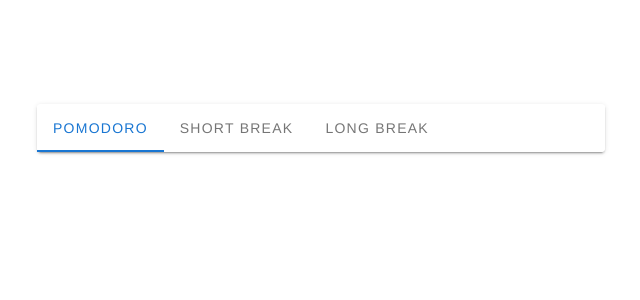
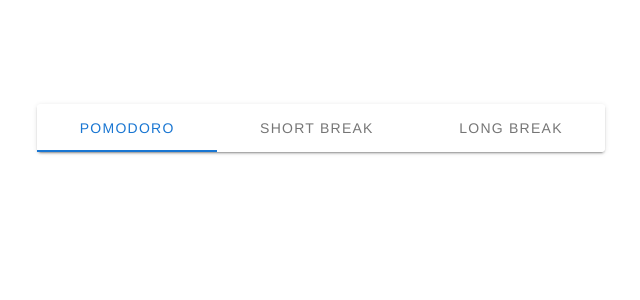
Before and after one commit to braden-w/Vue-Pomodoro-Clock, a Vue app: page / in a window 1280 px wide. Shown: the top 300 px of the page, without its empty margins (319-959 px from the left). Built offline with nearby package versions, Linux system fonts and the light colour scheme.

Commit message:
Changed Vuetify tabs

```diff
--- a/src/components/Pomodoro.vue
+++ b/src/components/Pomodoro.vue
@@ -1,7 +1,9 @@
 <template>
   <v-card class="mt-8">
-    <v-tabs v-model="timerType">
-      <v-tab v-for="tab in tabsTitles" :key="tab">{{ tab }}</v-tab>
+    <v-tabs v-model="timerType" grow>
+      <v-tab v-for="tab in tabsTitles" :key="tab">
+        {{ tab }}
+      </v-tab>
     </v-tabs>
   </v-card>
 </template>
```
